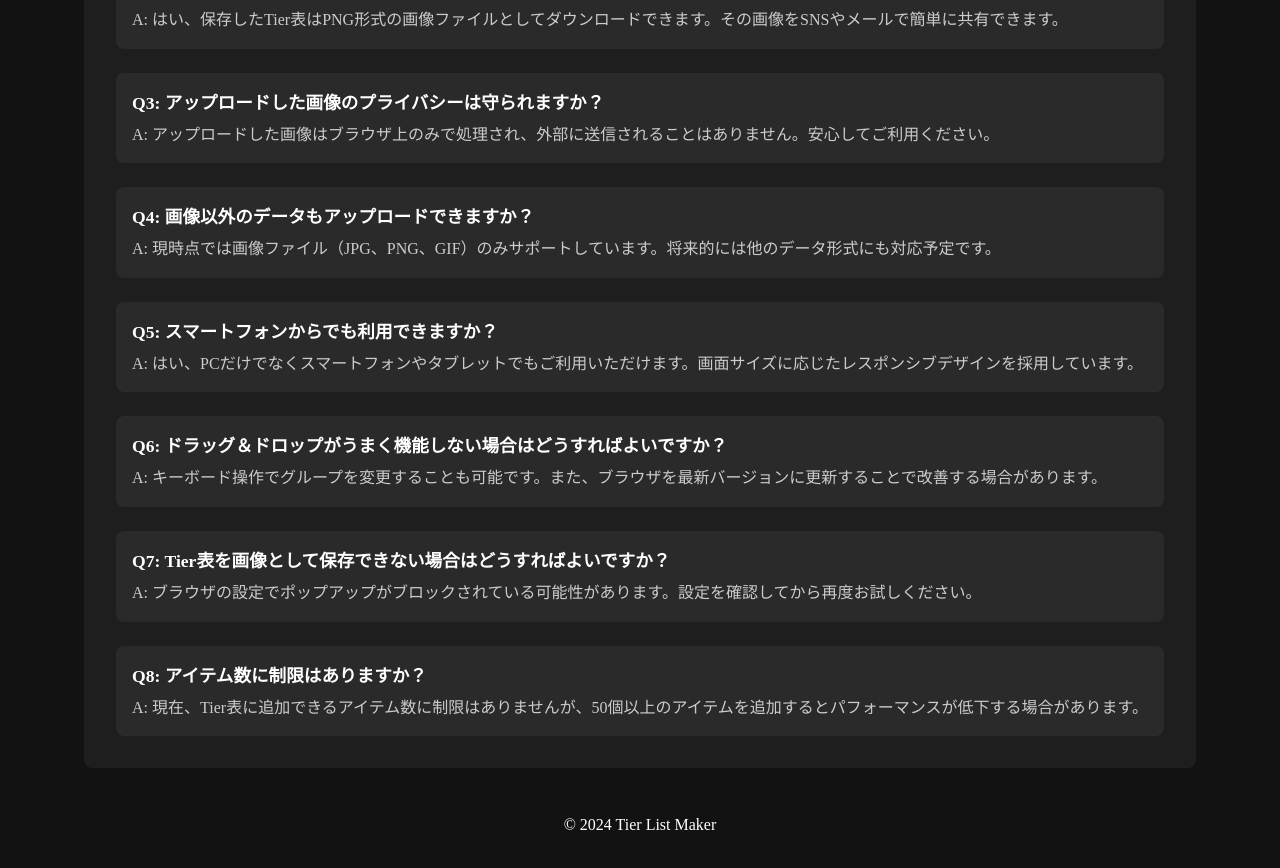
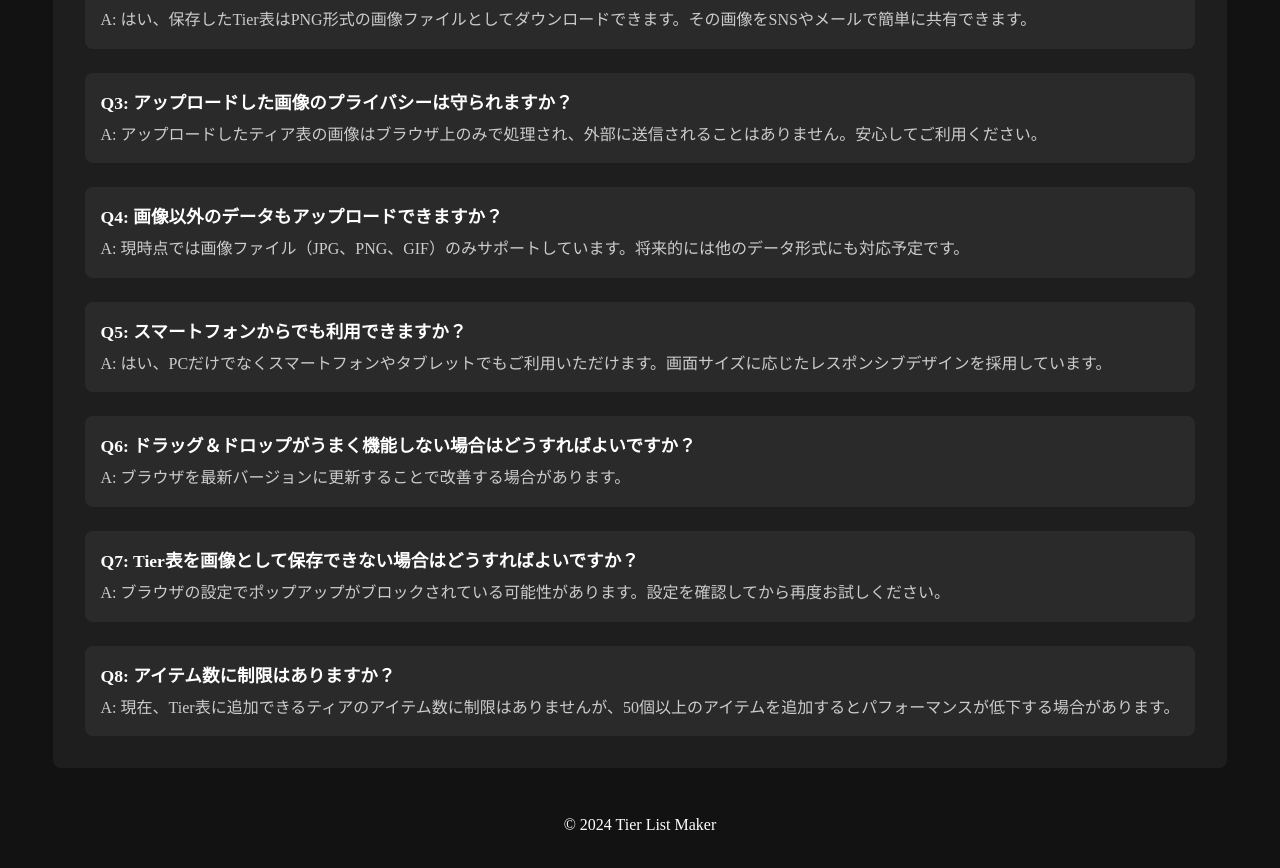
Before and after one commit to penicillin0/tier-list-maker, a Next.js app: page / in a window 1280 px wide. Shown: the part 1880-2748 px from the top of the page. Built offline with nearby package versions, Linux system fonts and the light colour scheme.

Commit message:
FAQコンポーネントの回答を更新し、ティア表に関する説明を明確化

```diff
--- a/src/components/FAQ/index.tsx
+++ b/src/components/FAQ/index.tsx
@@ -12,7 +12,7 @@ export default function FAQ() {
     },
     {
       q: 'アップロードした画像のプライバシーは守られますか？',
-      a: 'アップロードした画像はブラウザ上のみで処理され、外部に送信されることはありません。安心してご利用ください。',
+      a: 'アップロードしたティア表の画像はブラウザ上のみで処理され、外部に送信されることはありません。安心してご利用ください。',
     },
     {
       q: '画像以外のデータもアップロードできますか？',
@@ -24,7 +24,7 @@ export default function FAQ() {
     },
     {
       q: 'ドラッグ＆ドロップがうまく機能しない場合はどうすればよいですか？',
-      a: 'キーボード操作でグループを変更することも可能です。また、ブラウザを最新バージョンに更新することで改善する場合があります。',
+      a: 'ブラウザを最新バージョンに更新することで改善する場合があります。',
     },
     {
       q: 'Tier表を画像として保存できない場合はどうすればよいですか？',
@@ -32,7 +32,7 @@ export default function FAQ() {
     },
     {
       q: 'アイテム数に制限はありますか？',
-      a: '現在、Tier表に追加できるアイテム数に制限はありませんが、50個以上のアイテムを追加するとパフォーマンスが低下する場合があります。',
+      a: '現在、Tier表に追加できるティアのアイテム数に制限はありませんが、50個以上のアイテムを追加するとパフォーマンスが低下する場合があります。',
     },
   ]
 
```
